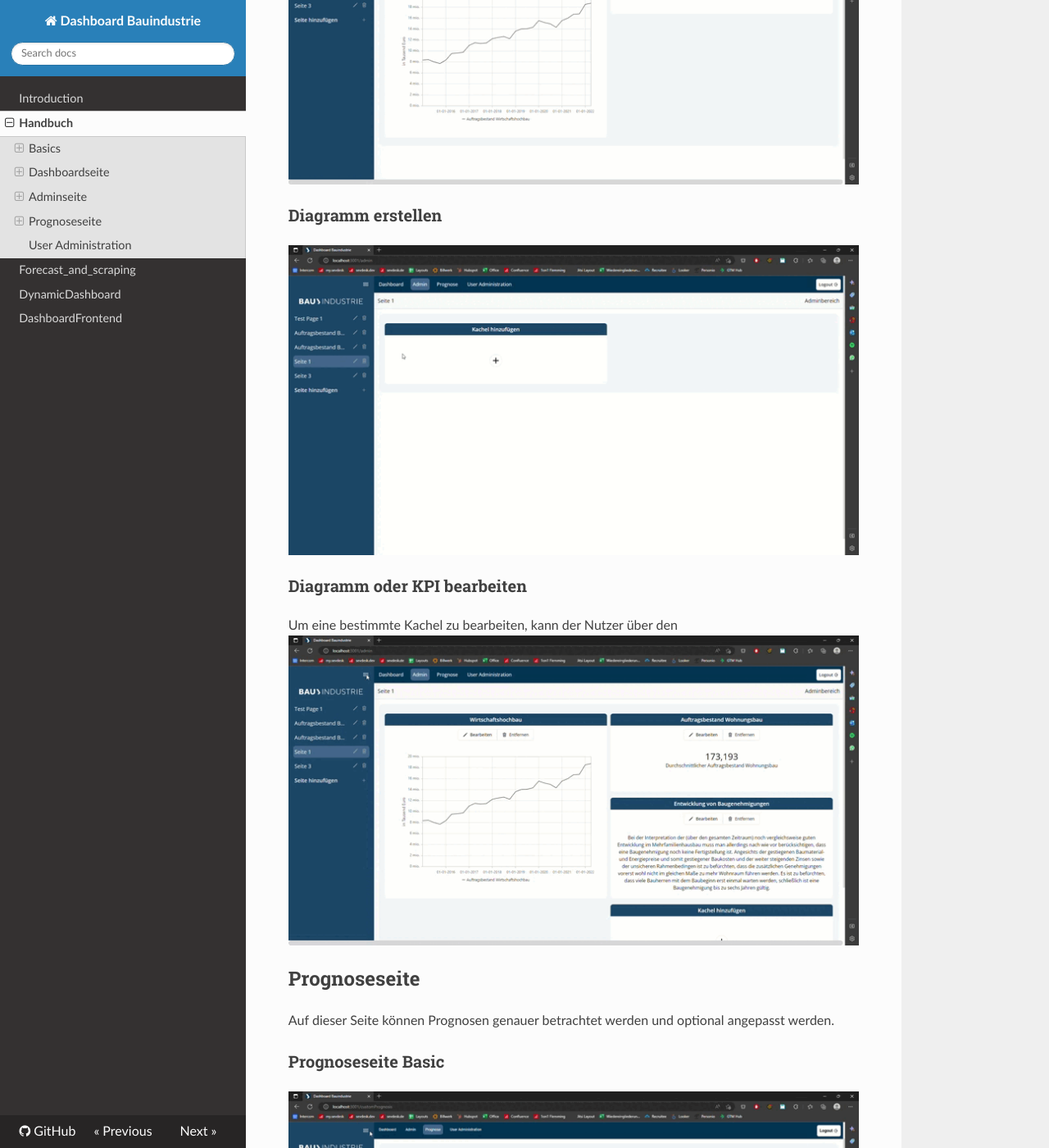
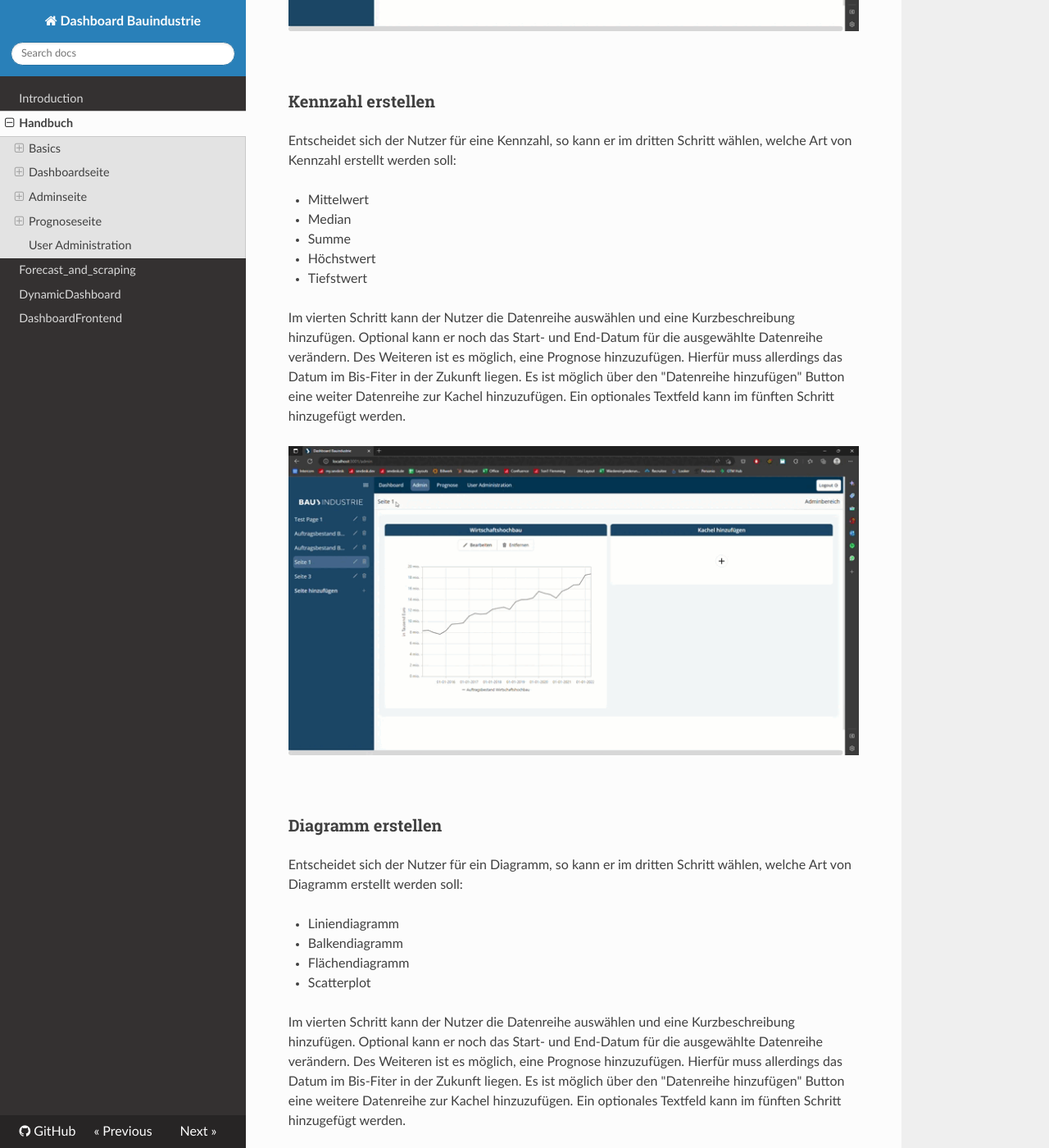
Before and after one commit to just1130/dashboardDoc, an MkDocs documentation site: the page built from docs/handbuch.md, in a window 1280 px wide and 1400 px high, scrolled down 2908 px. Shown: the whole window at 82% size. Built offline with MkDocs 1.6.1, drawn with Linux system fonts in a browser that asks for light colours; nearby versions of some CDN libraries; some of the changed text lies outside the part shown.

Commit message:
Beschreibung komplett

```diff
--- a/docs/handbuch.md
+++ b/docs/handbuch.md
@@ -14,10 +14,11 @@ Möchte sich der Nutzer wieder abmelden, so findet er rechts oben der Logout-But
 <br>
 
 ### Seiten Verwaltung
-In der Sidebar hat der Nutzer die Möglichkeit neue Seiten zu erstellen, in dem er das Element "Seite hinzufügen" klickt. Möchte man eine Seite umbenennen, so kann man das Stift-Symbol anklicken und sie im anschließend öffnenden Dialog umbenennen. In dem man auf das Mülleimer Symbol klickt, kann man eine Seite vollständig löschen.
+In der Sidebar hat der Nutzer die Möglichkeit neue Seiten zu erstellen, indem er das Element "Seite hinzufügen" klickt. Möchte man eine Seite umbenennen, so kann man das Stift-Symbol anklicken und sie im anschließend öffnenden Dialog umbenennen. Indem man auf das Mülleimer Symbol klickt, kann man eine Seite vollständig löschen.
 
 ![SeitenVerwaltung]( ./Data/Seiten%20erstellen%2C%20bearbeiten.gif)
 
+<br>
 
 ## Dashboardseite
 ### Dashboardseite Basic
@@ -25,34 +26,68 @@ Auf dieser Seite kann der Nutzer zwischen den verschiedenen Dashboardseiten ausw
 
 ![Screenshot der Dashboardseite](./Data/Screenshot%20Dashboard.png)
 
+<br>
 
 ## Adminseite
+Auf der Admninseite hat man die Möglichkeit Kacheln zu erstellen, bearbeiten oder zu löschen. Möchte man eine neue Kachel erstellen, so kann man im ersten Schritt einen Titel wählen und festlegen, ob es sich um Monats-, Quartals- oder Jahresdaten handelt. Im zweiten Schritt kann der Nutzer entscheiden, ob ein Freitext, Kennzahl, oder Diagramm erstellt werden soll:
+
+
 ### Freitext erstellen
+Entscheidet sich der Nutzer für ein Freitext, so kann er den Text im dritten Schritt eingeben, die Kachel wird erstellt und der Dialog schließt sich.
 ![Freitext erstellen](./Data/Freitext%20erstellen.gif)
 
+<br>
 
-### KPI erstellen
+### Kennzahl erstellen
+Entscheidet sich der Nutzer für eine Kennzahl, so kann er im dritten Schritt wählen, welche Art von Kennzahl erstellt werden soll:
+
+- Mittelwert
+- Median
+- Summe
+- Höchstwert
+- Tiefstwert
+
+Im vierten Schritt kann der Nutzer die Datenreihe auswählen und eine Kurzbeschreibung hinzufügen. Optional kann er noch das Start- und End-Datum für die ausgewählte Datenreihe verändern. Des Weiteren ist es möglich, eine Prognose hinzuzufügen. Hierfür muss allerdings das Datum im Bis-Fiter in der Zukunft liegen. Es ist möglich über den "Datenreihe hinzufügen" Button eine weiter Datenreihe zur Kachel hinzuzufügen. Ein optionales Textfeld kann im fünften Schritt hinzugefügt werden.
+
 ![Kennzahl erstellen](./Data/Kennzahl%20erstellen.gif)
 
+<br>
+
 ### Diagramm erstellen
+Entscheidet sich der Nutzer für ein Diagramm, so kann er im dritten Schritt wählen, welche Art von Diagramm erstellt werden soll:
+
+- Liniendiagramm
+- Balkendiagramm
+- Flächendiagramm
+- Scatterplot
+
+
+Im vierten Schritt kann der Nutzer die Datenreihe auswählen und eine Kurzbeschreibung hinzufügen. Optional kann er noch das Start- und End-Datum für die ausgewählte Datenreihe verändern. Des Weiteren ist es möglich, eine Prognose hinzuzufügen. Hierfür muss allerdings das Datum im Bis-Fiter in der Zukunft liegen. Es ist möglich über den "Datenreihe hinzufügen" Button eine weitere Datenreihe zur Kachel hinzuzufügen. Ein optionales Textfeld kann im fünften Schritt hinzugefügt werden.
+
 ![Liniendiagramm erstellen](./Data/Liniendiagramm%20erstellen.gif)
 
-### Diagramm oder KPI bearbeiten
-Um eine bestimmte Kachel zu bearbeiten, kann der Nutzer über den
+<br>
+
+### Kachel verwalten
+Um eine bestimmte Kachel zu bearbeiten, kann der Nutzer über den Button "Bearbeiten" den Bearbeitungsdialog öffnen. Über den Button "Entfernen" hat der Nutzer die Möglichkeit eine bestimmte Kachel zu löschen.
+
 ![Kachel Bearbeitung](./Data/Kachel%20bearbeiten.gif)
 
-
-
+<br>
 
 ## Prognoseseite
-Auf dieser Seite können Prognosen genauer betrachtet werden und optional angepasst werden.
+Diese Seite bietet dem Nutzer ein Überblick zur bestehenden Prognose einer ausgewählten Datenreihe. Des Weiteren können hier die dazugehörogen Parameter eingesehen und bei Bedarf anggepasst werden.
+
 
 ### Prognoseseite Basic
 ![Prognose Seite](./Data/Prognose%20Seite.gif)
 
+<br>
+
 ### Prognose manuell anpassen
 ![Prognose manuell anpassen](./Data/Prognose%20manuell%20bearbeiten.gif)
 
+<br>
 
 ## User Administration
 Auf dieser Seite werden die verschiedenen Nutzer verwaltet. Nutzer können hinzugefügt oder gelöscht werden.
```
